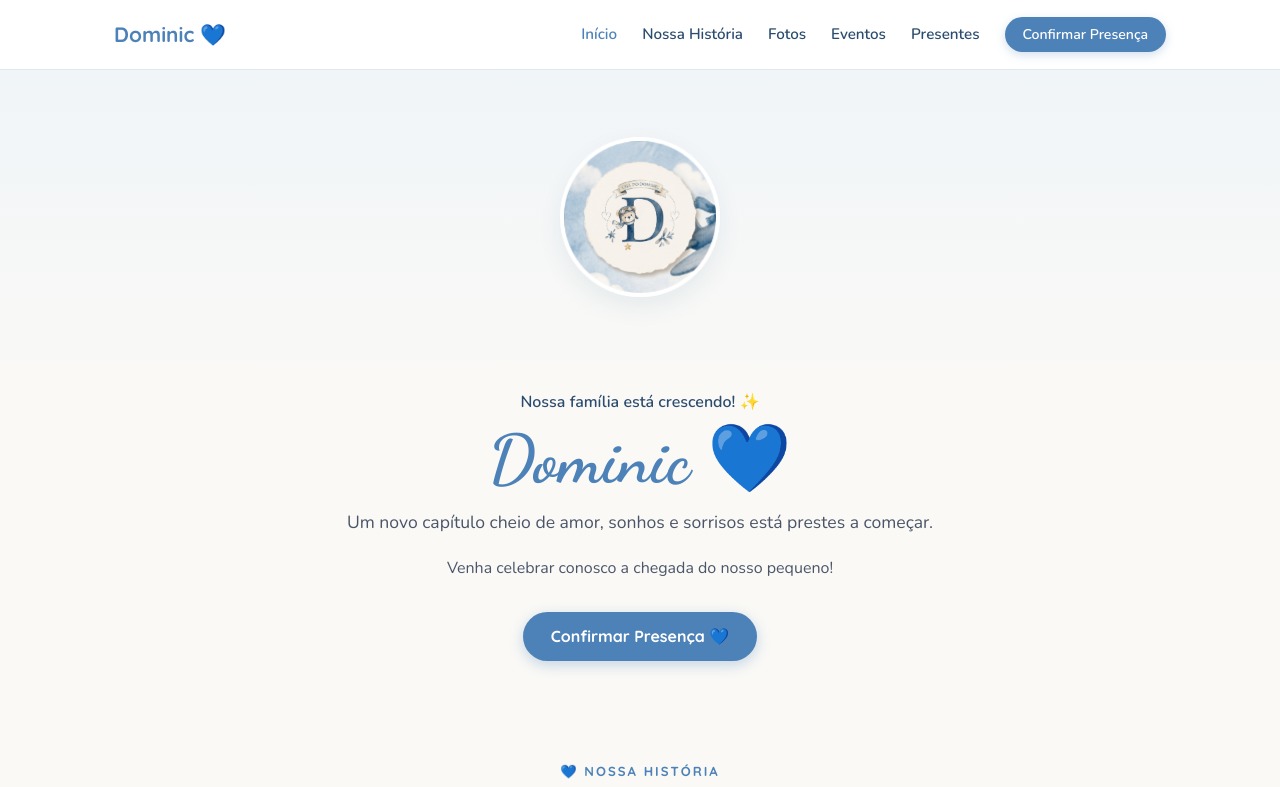
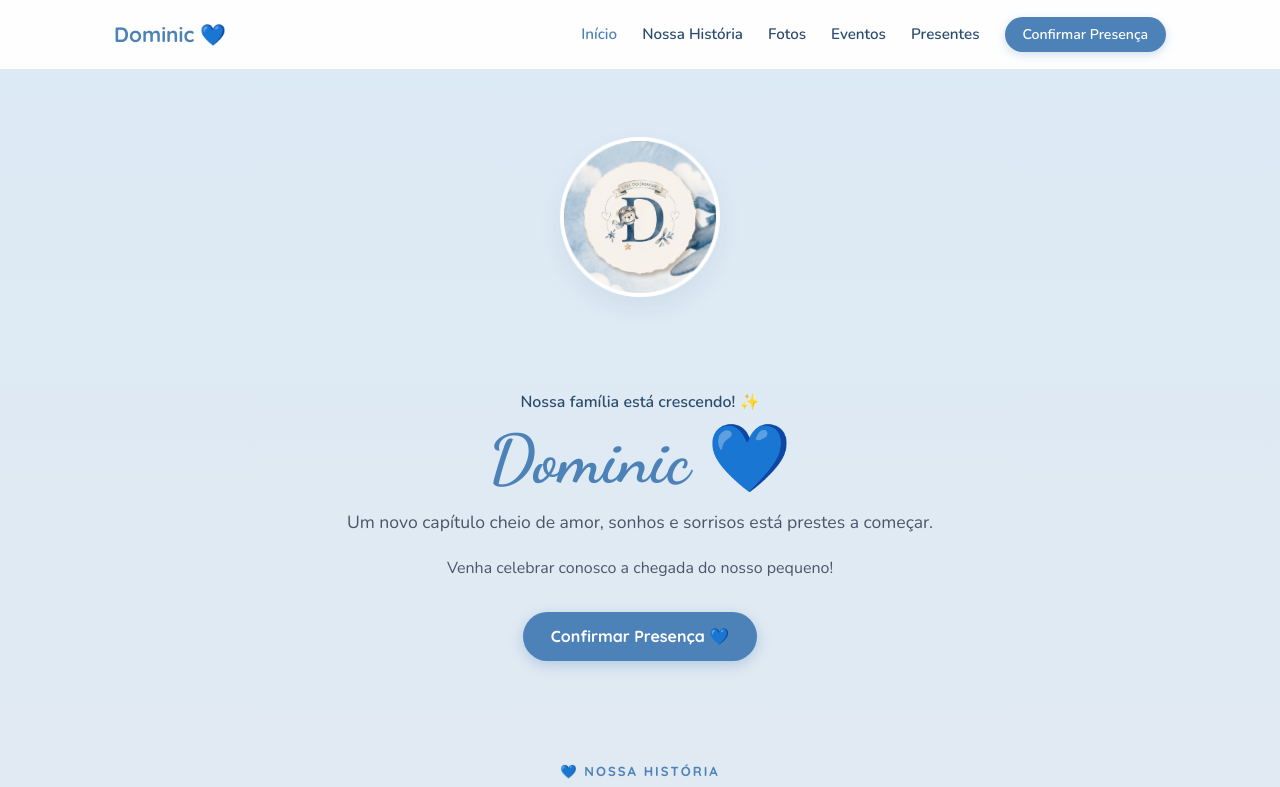
Before and after one commit to Manu21avila/cha-do-dominic, a plain HTML site: page index.html in a window 1280 px wide. Shown: the top 787 px of the page. Drawn offline with nearby package versions, Linux system fonts and the light colour scheme.

Commit message:
Atualiza site do Cha do Dominic

```diff
--- a/css/style.css
+++ b/css/style.css
@@ -35,7 +35,16 @@ html {
 
 body {
     font-family: 'Nunito', sans-serif;
-    background-color: var(--bege-fundo);
+
+    background: linear-gradient(
+        180deg,
+        #dceaf5 0%,
+        #e5eaf0 25%,
+        #edf0f1 50%,
+        #f3efea 75%,
+        #faf9f6 100%
+    );
+
     color: var(--cinza-texto);
     text-align: center;
     line-height: 1.6;
@@ -292,12 +301,7 @@ section h2 {
     padding-top: 130px;
     padding-bottom: 80px;
 
-    background:
-        linear-gradient(
-            180deg,
-            var(--azul-claro) 0%,
-            var(--bege-fundo) 100%
-        );
+    background: transparent;
 }
 
 .logo-container {
@@ -1104,9 +1108,9 @@ section h2 {
 footer {
     padding: 35px 20px;
 
-    background: var(--branco);
+    background: rgba(250, 249, 246, 0.65);
 
-    border-top: 1px solid var(--cinza-borda);
+    border-top: 1px solid rgba(226, 232, 240, 0.8);
 
     font-size: 0.92rem;
 
```
